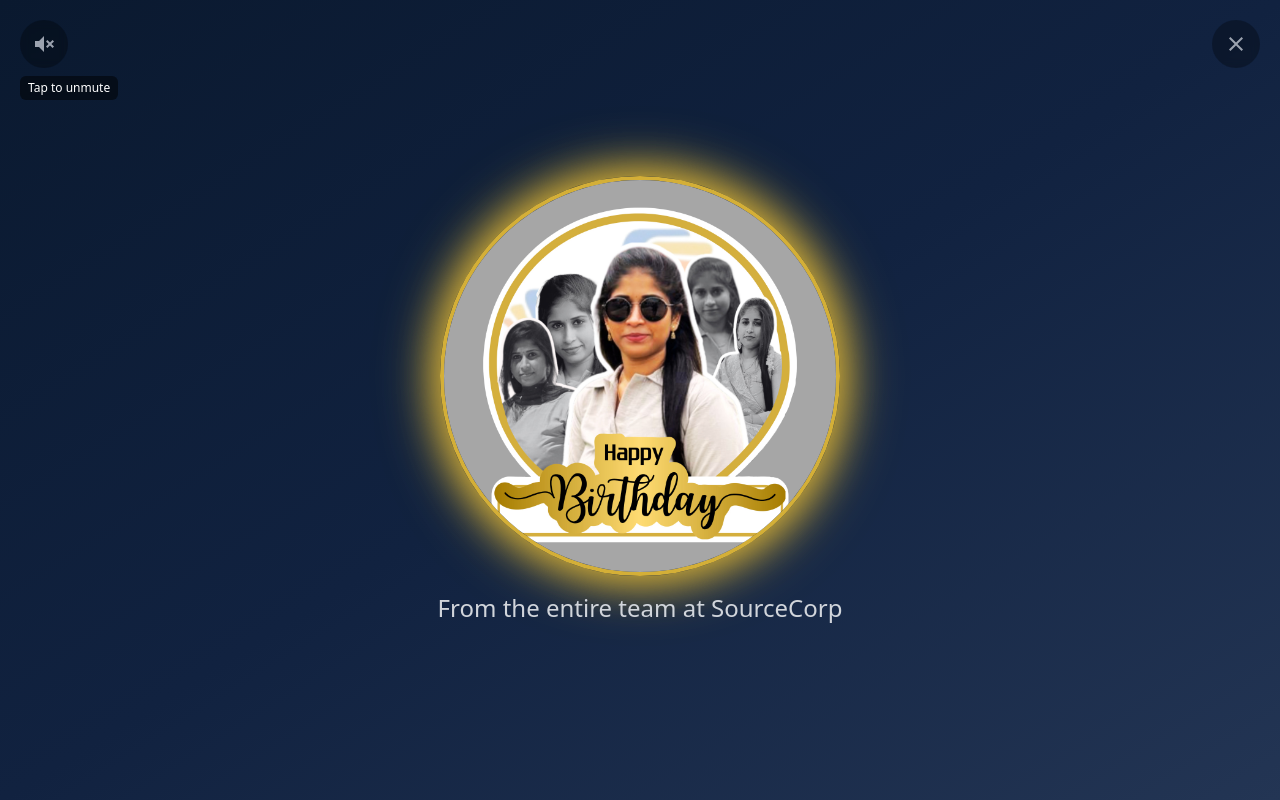
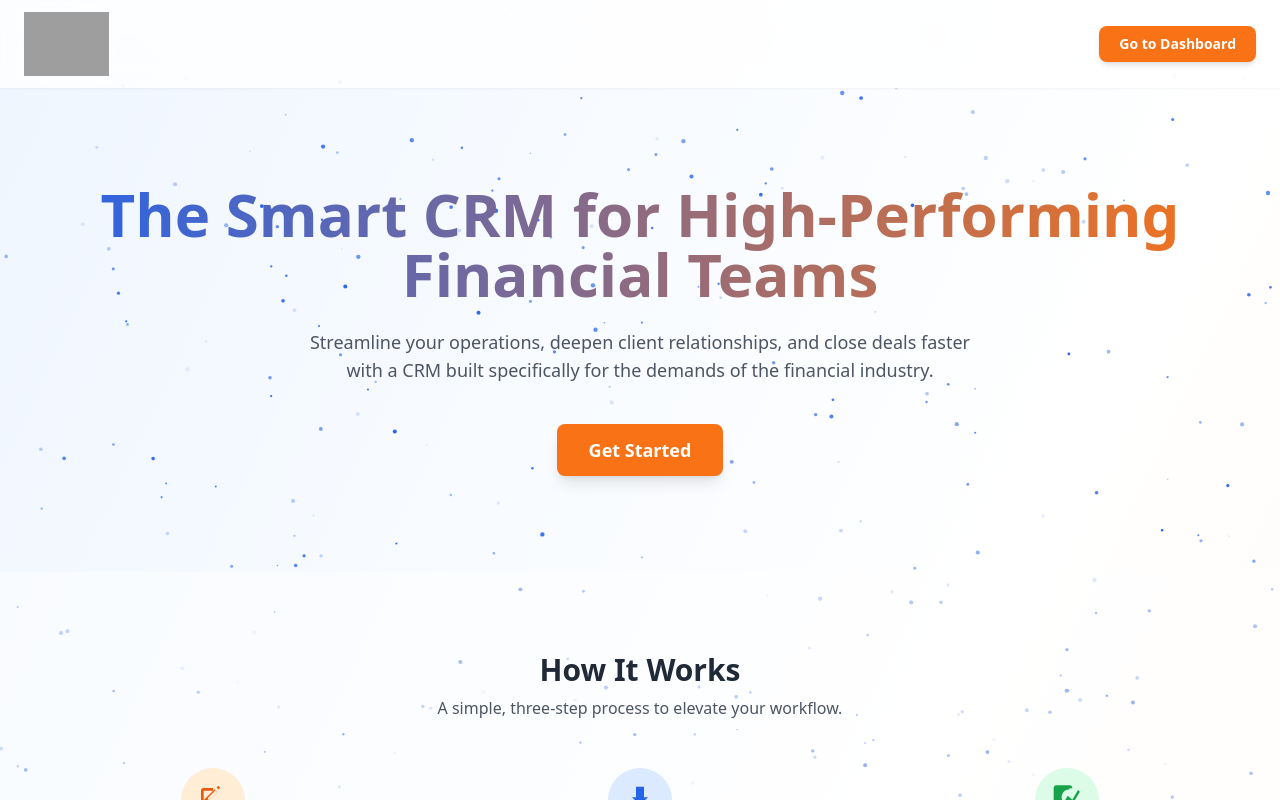
Before and after one commit to kavikkannan/Sourcecorp-CRM, a Next.js app: page / in a window 1280 px wide. Shown: the top 800 px of the page. Built offline with nearby package versions, Linux system fonts and the light colour scheme; sample sign-in values are in the browser's storage; grey boxes are pictures that could not be loaded.

Commit message:
disabled birthday card

```diff
--- a/components/FinanceHome.jsx
+++ b/components/FinanceHome.jsx
@@ -493,8 +493,8 @@ export default function HomePage() {
           </header>
 
           <main className="p-4 md:p-8">
-            <CakeButton onClick={() => setShowBirthdayGreeting(!showBirthdayGreeting)} />
-            <BirthdayGreetingOverlay isVisible1={showBirthdayGreeting} />
+           {/*  <CakeButton onClick={() => setShowBirthdayGreeting(!showBirthdayGreeting)} />
+            <BirthdayGreetingOverlay isVisible1={showBirthdayGreeting} /> */}
             <div className="bg-gradient-to-r from-yellow-400 to-orange-500 text-white rounded-lg shadow-lg p-4 mb-8 text-center">
               <h2 className="font-bold text-xl animate-pulse">Leaderboard Coming Soon!</h2>
             </div>
--- a/components/LandingPage.jsx
+++ b/components/LandingPage.jsx
@@ -94,7 +94,7 @@ const LandingPage = () => {
 
   return (
     <div className="relative bg-gradient-to-br from-blue-50 via-white to-orange-50 text-gray-800 font-sans">
-         <BirthdayGreetingOverlay isVisible1={true}/>
+        {/*  <BirthdayGreetingOverlay isVisible1={true}/> */}
        {/* Sparkles Background - Added Back In */}
         <div className="absolute inset-0 pointer-events-none z-0">
             <SparklesCore
```
